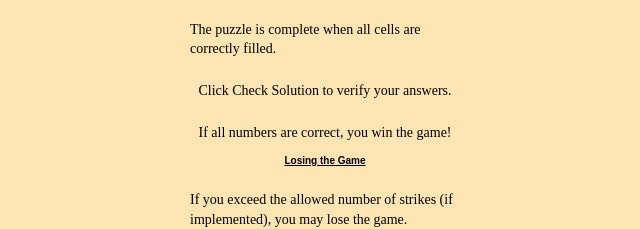
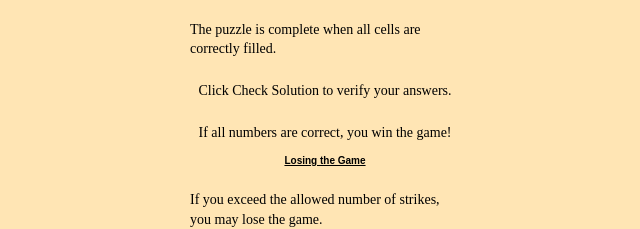
Before and after one commit to Andrew-Grimes/SudokuGame, a Flask app: page / in a window 1280 px wide. Shown: the part 819-1048 px from the top of the page, without its empty margins (112-752 px from the left). Run offline with Flask 3, Linux system fonts and the light colour scheme.

Commit message:
v1.1 -- Sudoku Template

```diff
--- a/templates/sudoku.html
+++ b/templates/sudoku.html
@@ -33,7 +33,7 @@
         <p>If all numbers are correct, you win the game!</p>
 
         <h3>Losing the Game</h3>
-        <p>If you exceed the allowed number of strikes (if implemented), you may lose the game.</p>
+        <p>If you exceed the allowed number of strikes, you may lose the game.</p>
     </div>
 
     <!-- Sudoku Game Container -->
```
